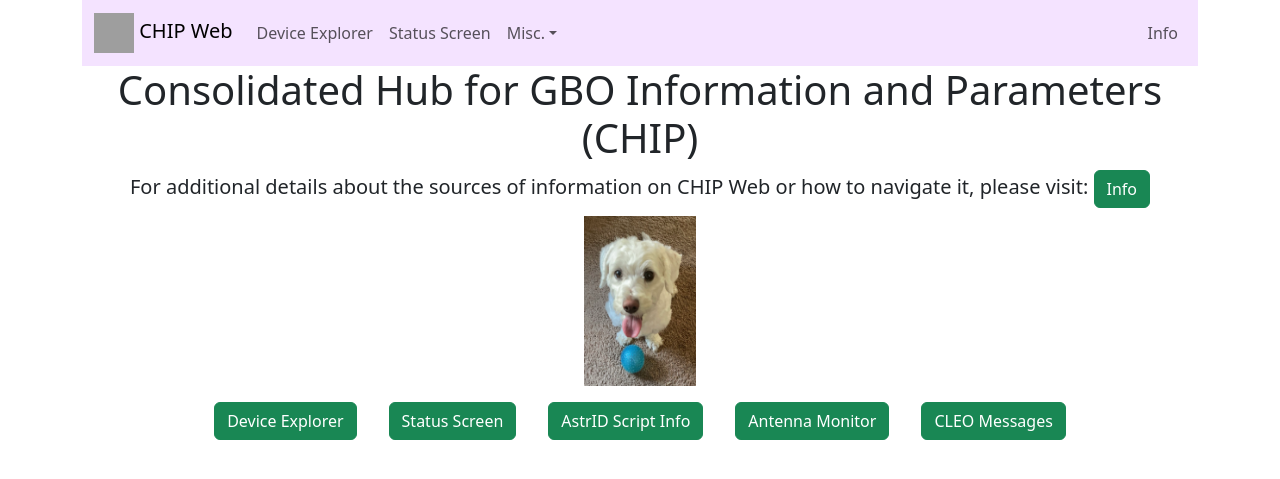
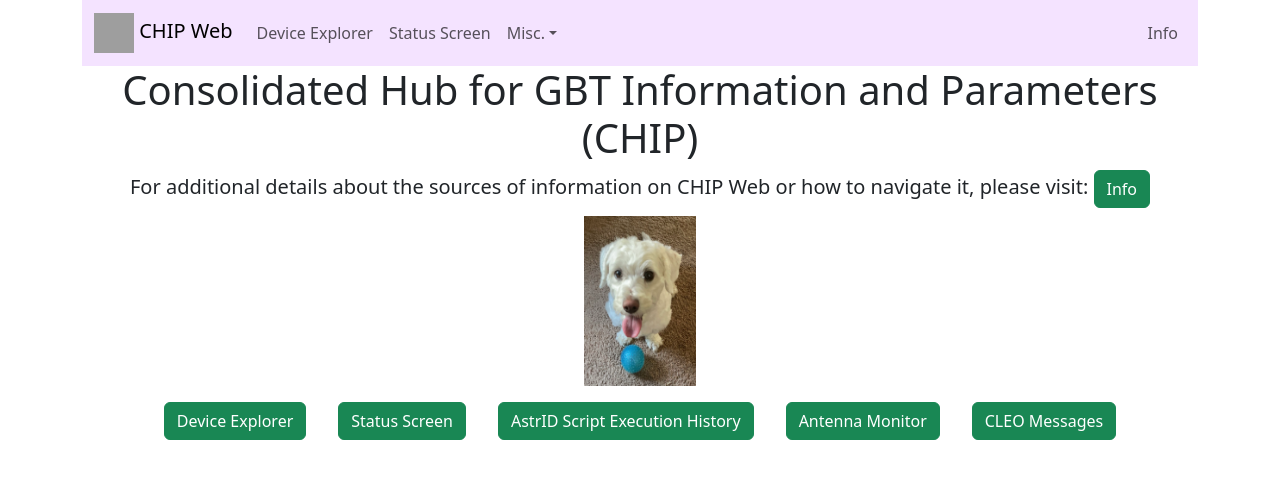
Before and after one commit to sofiarobertson/cleo_web, a Django app: page / in a window 1280 px wide. Shown: the top 479 px of the page. Run offline with Django 5.2, Linux system fonts and the light colour scheme; grey boxes are pictures that could not be loaded.

Commit message:
updated homepage name

```diff
--- a/devex/templates/devex/home.html
+++ b/devex/templates/devex/home.html
@@ -1,7 +1,7 @@
 {% extends "devex/base.html" %}
 {% block content %}
     {% load static %}
-    <h1 class="text-center">Consolidated Hub for GBO Information and Parameters (CHIP)</h1>
+    <h1 class="text-center">Consolidated Hub for GBT Information and Parameters (CHIP)</h1>
     <h5 class="text-center">
         For additional details about the sources of information on CHIP Web or how to navigate it, please visit:
         <a class="btn btn-success" href="{% url 'devex:help' %}" role="button">Info</a>
@@ -15,7 +15,7 @@
             <a class="btn btn-success" href="{% url 'devex:status' %}" role="button">Status Screen</a>
         </li>
         <li class="p-3">
-            <a class="btn btn-success" href="{% url 'devex:script' %}" role="button">AstrID Script Info</a>
+            <a class="btn btn-success" href="{% url 'devex:script' %}" role="button">AstrID Script Execution History</a>
         </li>
         <li class="p-3">
             <a class="btn btn-success"
--- a/devex/templates/devex/navbar.html
+++ b/devex/templates/devex/navbar.html
@@ -33,7 +33,7 @@
                             <a class="nav-link" href="{% url 'devex:messages' %}">CLEO Messages</a>
                         </li>
                         <li class="nav-item">
-                            <a class="nav-link" href="{% url 'devex:script' %}">AstrID Script Executions</a>
+                            <a class="nav-link" href="{% url 'devex:script' %}">AstrID Script Execution History</a>
                         </li>
                         <li class="nav-item">
                             <a class="nav-link" href="{% url 'devex:antenna' %}">Antenna Monitor</a>
--- a/devex/templates/devex/status.html
+++ b/devex/templates/devex/status.html
@@ -60,7 +60,7 @@
                     <ul class="list-unstyled"
                         id="get-antenna"
                         hx-get="{% url 'devex:get_antenna' %}"
-                        hx-trigger="every 100s">
+                        hx-trigger="every 1s">
                         {% include "devex/get_antenna.html" %}
                     </ul>
                 </div>
```
